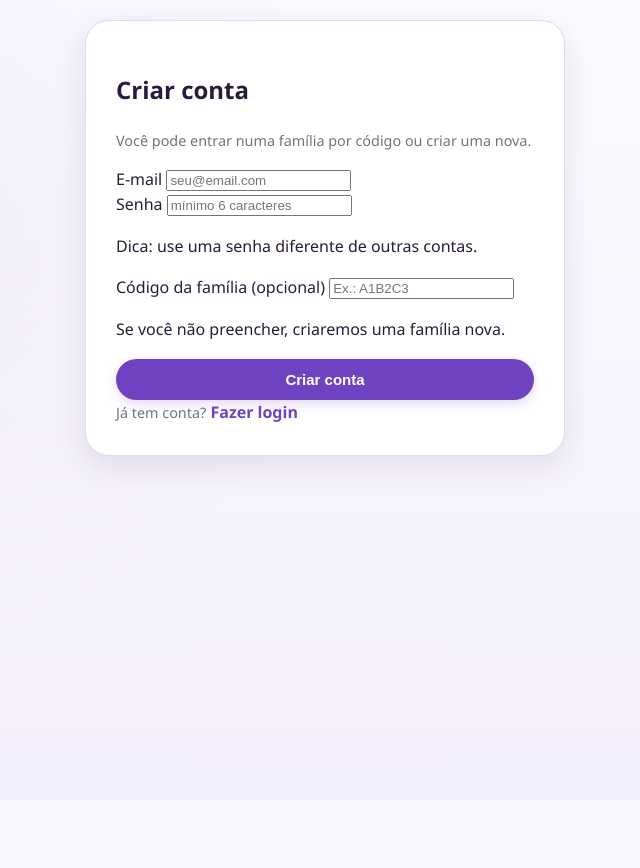
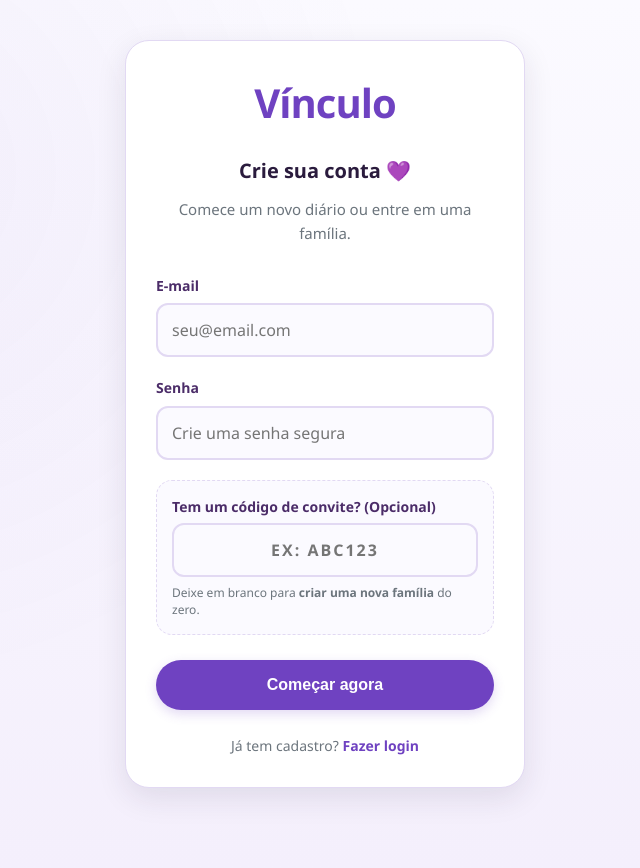
Before and after one commit to sabrinaandraderocha-cmyk/vinculo-pets, a Flask app: page /signup in a window 1280 px wide. Shown: the whole page, without its empty margins (315-955 px from the left). Before the commit the page ends 471 px from the top, so only its background shows below. Run offline with Flask 3, Linux system fonts and the light colour scheme.

Commit message:
Update signup.html

```diff
--- a/templates/signup.html
+++ b/templates/signup.html
@@ -1,66 +1,58 @@
 {% extends "base.html" %}
-{% set narrow = true %}
 
 {% block content %}
-<div class="card auth">
 
-  <h2>Criar conta</h2>
-  <p class="muted">
-    Você pode entrar numa família por código ou criar uma nova.
+<div class="auth-wrapper">
+    <div class="auth-card">
+
+        <div style="margin-bottom: 20px; text-align: center;">
+            <span style="font-family: 'Segoe UI', Roboto, sans-serif; font-size: 40px; font-weight: 800; color: var(--accent); letter-spacing: -1px;">
+                Vínculo
+            </span>
+        </div>
+
+        <h2 style="font-size: 20px; margin-bottom: 10px; color: var(--text); font-weight: 700;">
+            Crie sua conta 💜
+        </h2>
+        <p style="color: var(--muted); margin-top: 0; margin-bottom: 30px; font-size: 15px;">
+            Comece um novo diário ou entre em uma família.
         </p>
 
-  <form method="post" autocomplete="off">
+        <form method="POST">
 
-    <div class="field">
+            <div class="input-group">
                 <label for="email">E-mail</label>
-      <input
-        id="email"
-        name="email"
-        type="email"
-        required
-        placeholder="seu@email.com"
-        autocomplete="email"
-      >
+                <input type="email" name="email" id="email" class="input-modern" placeholder="seu@email.com" required>
             </div>
 
-    <div class="field">
+            <div class="input-group">
                 <label for="password">Senha</label>
-      <input
-        id="password"
-        name="password"
-        type="password"
-        required
-        minlength="6"
-        placeholder="mínimo 6 caracteres"
-        autocomplete="new-password"
-      >
-      <p class="help">Dica: use uma senha diferente de outras contas.</p>
+                <input type="password" name="password" id="password" class="input-modern" placeholder="Crie uma senha segura" required>
             </div>
 
-    <div class="field">
-      <label for="invite_code">Código da família (opcional)</label>
-      <input
-        id="invite_code"
-        name="invite_code"
-        type="text"
-        placeholder="Ex.: A1B2C3"
-        maxlength="6"
-      >
-      <p class="help">
-        Se você não preencher, criaremos uma família nova.
+            <div style="background: #fbfaff; padding: 15px; border-radius: 16px; border: 1px dashed #e2d9f3; margin-bottom: 25px; text-align: left;">
+                <label for="invite_code" style="color: var(--brand); font-weight: 700; font-size: 14px; margin-bottom: 5px; display: block;">
+                    Tem um código de convite? (Opcional)
+                </label>
+
+                <input type="text" name="invite_code" id="invite_code" class="input-modern" placeholder="Ex: ABC123" style="text-transform: uppercase; letter-spacing: 2px; text-align: center; font-weight: bold;">
+
+                <p style="font-size: 12px; color: var(--muted); margin: 8px 0 0 0; line-height: 1.4;">
+                    Deixe em branco para <strong>criar uma nova família</strong> do zero.
                 </p>
             </div>
 
-    <button type="submit" class="btn primary full">
-      Criar conta
+            <button type="submit" class="btn full" style="height: 50px; font-size: 16px;">
+                Começar agora
             </button>
-
         </form>
 
-  <div class="auth-footer">
-    <span class="muted">Já tem conta?</span>
+        <div class="switch-auth">
+            Já tem cadastro?
             <a href="{{ url_for('login') }}" class="link">Fazer login</a>
         </div>
 
     </div>
+</div>
+
 {% endblock %}
```
Lines whose indentation alone changed are shown as unchanged.
